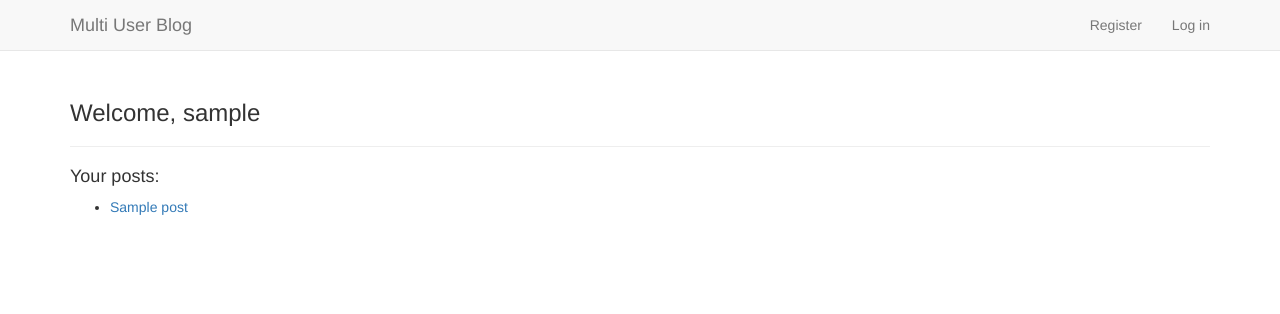
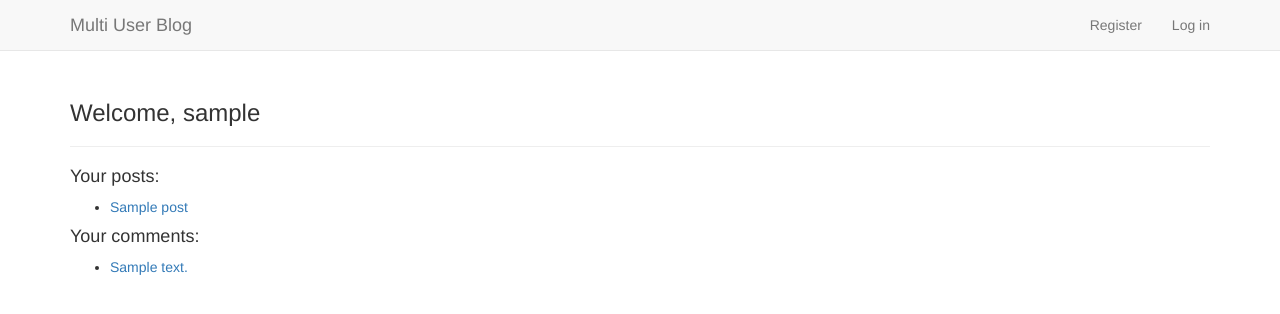
Before and after one commit to raideer/udacity-multi-user-blog, a Python web app: template templates/signup/profile.html in a window 1280 px wide. Shown: the top 314 px of the page. Run offline with Jinja, Linux system fonts and the light colour scheme; the template is opened without the code that fills it: most values are stand-ins (such as "Sample title", 1, 10 or a date in 2020); some libraries are stand-ins or nearby versions.

Commit message:
Displaying comments made by user

```diff
--- a/templates/signup/profile.html
+++ b/templates/signup/profile.html
@@ -13,4 +13,14 @@
             You don't have any posts! <a class="btn btn-xs btn-info" href="/newpost">Create one</a>
         {% endif %}
     </ul>
+    <h4>Your comments:</h4>
+    <ul>
+        {% if u.comments.count() > 0 %}
+            {% for comment in u.comments %}
+                <li><a href="/post/{{comment.post.key().id()}}">{{comment.content|truncate(50)}}</a></li>
+            {% endfor %}
+        {% else %}
+            You haven't commented yet
+        {% endif %}
+    </ul>
 {% endblock %}
```
Also changed, not shown: 1 other file.
